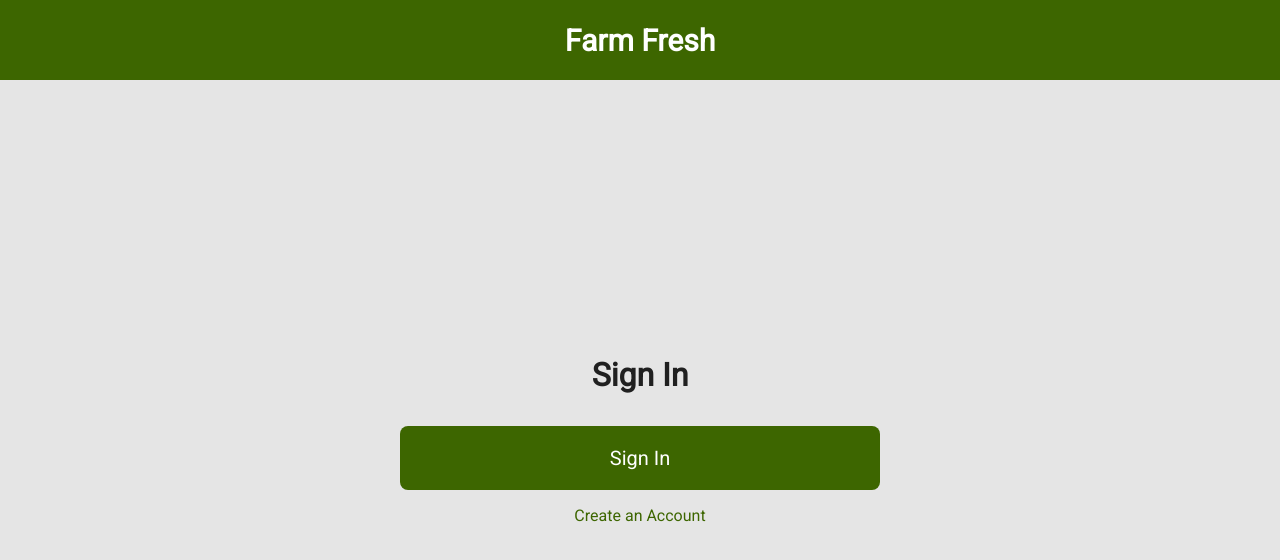
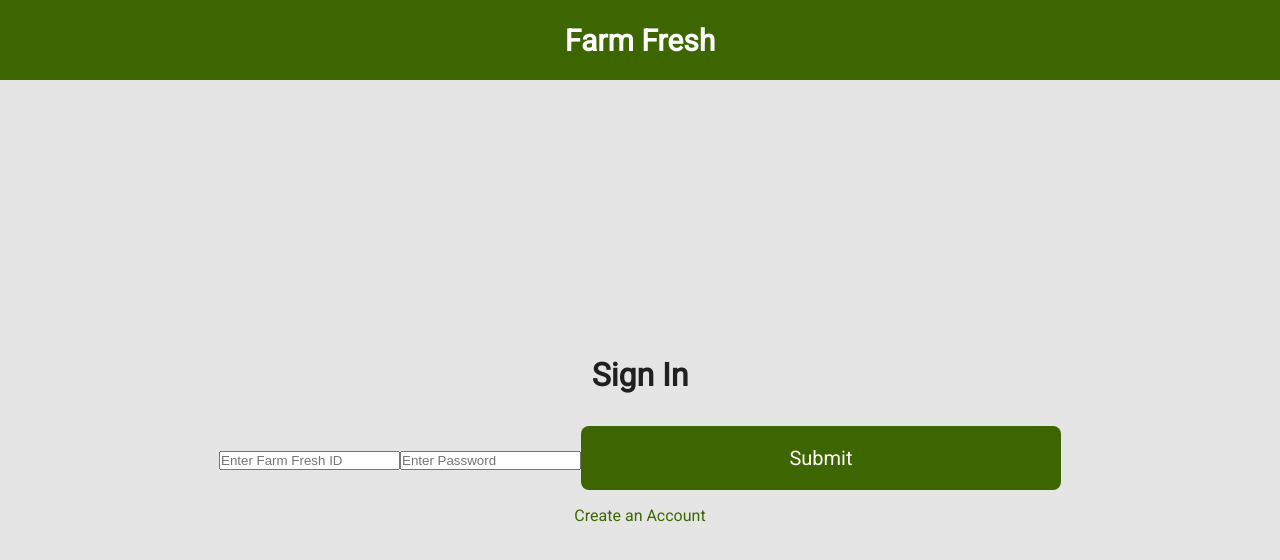
Before and after one commit to Code4Blessings/FarmFreshApp, a React (Create React App) app: page /farmer in a window 1280 px wide. Shown: the top 560 px of the page. Built offline with nearby package versions, Linux system fonts and the light colour scheme.

Commit message:
removed button components and other minor styling changes

```diff
--- a/src/App.css
+++ b/src/App.css
@@ -28,7 +28,6 @@
 
 .initial-sign-in-page-section p {
 	color: #E5E5E5;
-	cursor: pointer;
 }
 
 .farmer-sign-in-button {
@@ -77,5 +76,4 @@
 
 .farmer-and-shopper-sign-in-page-section p {
 	color: #3d6600;
-	cursor: pointer;
 }
--- a/src/FarmerSignInPage.js
+++ b/src/FarmerSignInPage.js
@@ -1,8 +1,28 @@
 import React from 'react';
 import Header from './components/Header';
-import SignInButton from './components/SignInButton';
 import {Formik, Form, Field, ErrorMessage} from 'formik'
 import axios from 'axios';
+
+// validating form
+const validate = ({username, password}) => {
+	const errors = {};
+
+	// validating username
+	if (!username) {
+		errors.username = '*Please enter a username';
+	} else if (username.length < 2) {
+		errors.username= '*Your name must have two characters or more';
+	};
+
+	// validating password
+	if (!password) {
+		errors.password = '*Please enter a password';
+	} else if (/\d/.test(password) === false) {
+		errors.password = '*Your password must contain a number';
+	};
+
+	return errors;
+};
 
 const FarmerSignInPage = () => {
     return (
@@ -11,10 +31,39 @@ const FarmerSignInPage = () => {
             <section className='farmer-and-shopper-sign-in-page-section'>
                 <h2>Sign In</h2>
                 {/* form will be specific to the page i think */}
-                <Formik>
+                <Formik
+					initialValues = {{
+						farmFreshID: '',
+						password: '',
+					}}
 
-                </Formik>
-                <SignInButton/>
+					// onSubmit = {(values, tools) => {
+					// 	axios.post('https://reqres.in/api/users', values)
+					// 		.then(response => {
+					// 			setMessage([...message, response.data]);
+					// 			tools.resetForm();
+					// 		})
+					// 		.catch(error => {
+					// 			console.log(error);
+					// 		})
+					// }}
+
+					validate = {validate}
+
+					render = {() => {
+						return (
+							<Form autoComplete='off'>
+								<Field name='username' type='text' placeholder='Enter Farm Fresh ID'/>
+								<ErrorMessage name='username' component='div' className='error'/>
+
+								<Field name='password' type='password' placeholder='Enter Password'/>
+								<ErrorMessage name='password' component='div' className='error'/>
+
+								<input className='farmer-sign-in-button' type='submit'/>
+							</Form>
+						)
+					}}
+				/>
                 <p>Create an Account</p>
             </section>
         </div>
--- a/src/InitialSignInPage.js
+++ b/src/InitialSignInPage.js
@@ -1,16 +1,14 @@
 import React from 'react';
 import {Link} from 'react-router-dom';
 import Header from './components/Header';
-import FarmerSignInButton from './components/FarmerSignInButton';
-import ShopperSignInButton from './components/ShopperSignInButton';
 
 const InitialSignInPage = () => {
     return (
         <div>
             <Header/>
             <section className='initial-sign-in-page-section'>
-                <Link to='/farmer'><FarmerSignInButton/></Link>
-                <ShopperSignInButton/>
+                <Link to='/farmer'><button className='farmer-sign-in-button'>Farmer Sign In</button></Link>
+                <button className='shopper-sign-in-button'>Shopper Sign In</button>
                 <p>Create an Account</p>
             </section>
         </div>
--- a/src/components/FarmerSignInButton.js
+++ /dev/null
@@ -1,9 +0,0 @@
-import React from 'react';
-
-const FarmerSignInButton = () => {
-    return (
-        <button className='farmer-sign-in-button'>Farmer Sign In</button>
-    )
-};
-
-export default FarmerSignInButton;
--- a/src/components/ShopperSignInButton.js
+++ /dev/null
@@ -1,9 +0,0 @@
-import React from 'react';
-
-const ShopperSignInButton = () => {
-    return (
-        <button className='shopper-sign-in-button'>Shopper Sign In</button>
-    )
-};
-
-export default ShopperSignInButton;
--- a/src/components/SignInButton.js
+++ /dev/null
@@ -1,9 +0,0 @@
-import React from 'react';
-
-const SignInButton = () => {
-    return (
-        <button className='farmer-sign-in-button'>Sign In</button>
-    )
-}
-
-export default SignInButton;
```
